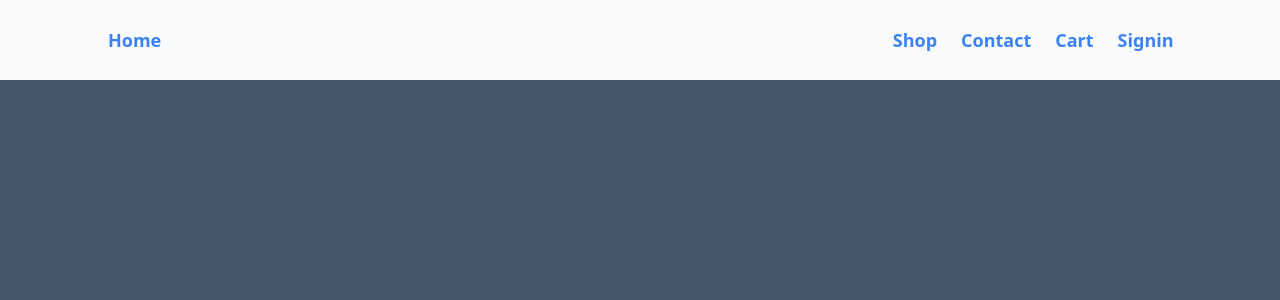
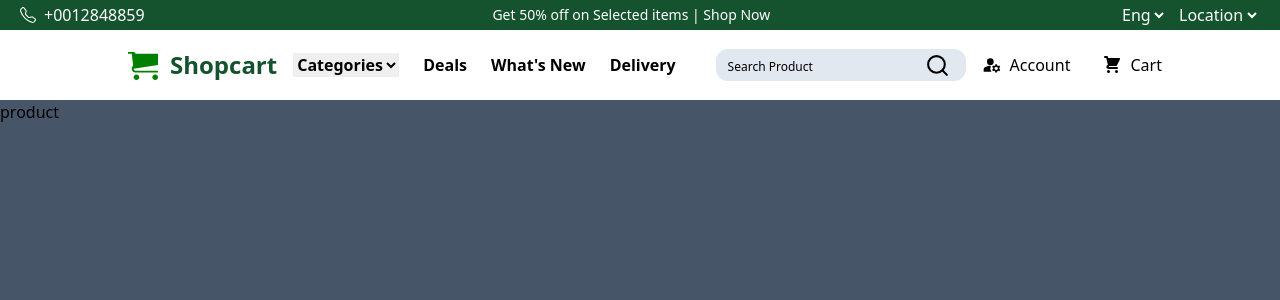
Before and after one commit to merlinop/firebase-store-auth, a Next.js app: page / in a window 1280 px wide. Shown: the top 300 px of the page. Built offline with nearby package versions, Linux system fonts and the light colour scheme.

Commit message:
Redesigned layout

```diff
--- a/app/layout.js
+++ b/app/layout.js
@@ -2,7 +2,7 @@ import './globals.css'
 import { GeneralProvider } from '@/contexts/generalContext'
 
 export const metadata = {
-  title: 'ORDERS',
+  title: 'SHOPCART | HOME',
   description: 'Generated by create next app',
 }
 
--- a/app/page.js
+++ b/app/page.js
@@ -1,5 +1,5 @@
-import MobileNav from '@/components/MobileNav'
 import NavComponent from '@/components/NavComponent'
+import ProductsComponent from '@/components/ProductsComponent'
 import { Inter } from 'next/font/google'
 
 
@@ -8,8 +8,11 @@ const inter = Inter({ subsets: ['latin'] })
 export default function Home() {
   return (
     <div className='w-full min-h-screen flex flex-col bg-slate-600 relative'>
-        <NavComponent />
-        <MobileNav />
+
+         <NavComponent />
+        <section>
+          <ProductsComponent />
+        </section>
     </div>
   )
 }
--- a/components/MobileNav.jsx
+++ /dev/null
@@ -1,31 +0,0 @@
-"use client"
-
-import React from 'react'
-import Link from 'next/link'
-import {FaWindowClose} from "react-icons/fa"
-import { useContext } from 'react'
-import { GeneralContext } from '@/contexts/generalContext'
-
-const MobileNav = () => {
-    const {toggleNav, handleNavToggle} = useContext(GeneralContext)
-
-  return (
-   <>
-         <div className={`w-[50%] sm:hidden fixed  top-0 right-0 min-h-screen bg-white flex flex-col list-none py-[80px] items-center justify-start gap-10  text-2xl text-blue-600  duration-300 ease-in-out ${toggleNav ? "translate-x-0" : "translate-x-full"}`}>
-
-            {/* close button */}
-            <FaWindowClose size={"40"} className='self-end mr-10 cursor-pointer' onClick={handleNavToggle}/>
-
-                {/* Links */}
-            <Link href={"/"} className="w-[100%] mx-auto border px-9 py-2 hover:bg-blue-500 hover:text-white ">Shop</Link>
-            <Link href={"/"} className="w-[100%] mx-auto px-9 border hover:bg-blue-500 hover:text-white  py-2">Contact</Link>
-
-           {/* Buttons */}
-        <div className="w-[100%] mx-auto px-9 border hover:bg-blue-500 hover:text-white  py-2">Checkout</div>
-        <div className=" w-[100%] mx-auto px-9 border hover:bg-blue-500 hover:text-white  py-2">Signin</div>
-    </div>
-   </>
-  )
-}
-
-export default MobileNav
--- a/components/NavComponent.jsx
+++ b/components/NavComponent.jsx
@@ -1,39 +1,14 @@
-"use client"
 import React from 'react'
-import Link from 'next/link'
-import {GiHamburgerMenu} from "react-icons/gi"
-import { useContext } from 'react'
-import { GeneralContext } from '@/contexts/generalContext'
+import BottomLayer from './navlayer/BottomLayer'
+
+import TopLayer from './navlayer/TopLayer'
 
 const NavComponent = () => {
-    const {handleNavToggle} = useContext(GeneralContext)
-
   return (
-    <nav className="w-full h-[80px] p-2 flex items-center bg-slate-50 justify-evenly text-blue-500 font-semibold text-lg">
-        <div className='flex-1'>
-            <Link href={"/"} className="ml-2 md:ml-[100px] hover:opacity-50"> Home </Link>
-        </div>
-
-        <div className='hidden sm:flex gap-6 list-none sm:w-[50%] md:w-[30%]'>
-            <li>
-                <Link href={"/"} className=" hover:border-b-2 border-blue-700">Shop</Link>
-            </li>
-            <li className=''>
-                <Link href={"/"} className="hover:border-b-2 border-blue-700">Contact</Link>
-            </li>
-           {/* Buttons */}
-           <button className="hover:border-b-2 border-blue-700">Cart</button>
-        <button className="hover:border-b-2 border-blue-700 sm:mr-6">Signin</button>
-        </div>
-
-      <div className='sm:hidden mr-2 flex gap-4'>
-      <button className="hover:border-b-2 border-blue-700 font-semibold cursor-pointer">Cart</button>
-      <GiHamburgerMenu color='#425bff' size={"30"} onClick={handleNavToggle}/>
-      </div>
-
-
-
-    </nav>
+    <div className='w-full flex flex-col h-[100px] bg-white'>
+        <TopLayer />
+        <BottomLayer />
+    </div>
   )
 }
 
--- /dev/null
+++ b/components/ProductsComponent.jsx
@@ -0,0 +1,11 @@
+import React from 'react'
+
+const ProductsComponent = () => {
+  return (
+    <div>
+      product
+    </div>
+  )
+}
+
+export default ProductsComponent
--- /dev/null
+++ b/components/navlayer/BottomLayer.jsx
@@ -0,0 +1,64 @@
+import React from 'react'
+import {ImCart} from 'react-icons/im'
+import {FiSearch} from 'react-icons/fi'
+import {MdManageAccounts} from 'react-icons/md'
+import {HiShoppingCart} from 'react-icons/hi'
+
+import Link from 'next/link'
+
+const BottomLayer = () => {
+  return (
+    <section className='hidden md:w-[95%] lg:w-[90%] xl:w-[80%]  mx-auto  h-full sm:flex items-center justify-between gap-4'>
+        <div className='flex items-center gap-3'>
+            <ImCart color='green'  size={30}/>
+            <h1 className='text-green-900 text-2xl font-bold'>Shopcart</h1>
+        </div>
+
+        <div className='flex items-center gap-6 text-black bg-transparent w-full font-semibold '>
+            <select className='cursor-pointer hidden lg:block' >
+                <option value="Headphones">Categories</option>
+                <option value="Shoes">Shoes</option>
+                <option value="Cars">Cars</option>
+                <option value="Laptops">Laptops</option>
+            </select>
+
+            <Link href={"/Deals"}>
+                <p className='hover:border-b-2 hover: border-green-700 hidden lg:block'>Deals</p>
+            </Link>
+
+            <Link href={"/Whatsnew"}>
+              <p className='hover:border-b-2 hover: border-green-700 hidden lg:block whitespace-nowrap'>What&apos;s New</p>
+            </Link>
+
+            <Link href={"/Delivery"}>
+                <p className='hover:border-b-2 hover: border-green-700 hidden lg:block'>Delivery</p>
+            </Link>
+
+            <div className='relative'>
+            <input
+                    type="text"
+                    placeholder='Search Product'
+                    className='bg-slate-200 ml-4 px-3 py-1 text-black placeholder:text-sm sm:placeholder:text-xs placeholder:text-black font-normal rounded-xl w-[250px] relative'
+                    />
+                    <FiSearch  className='absolute top-1 right-4 cursor-pointer' size={25}/>
+            </div>
+        </div>
+
+        <div className='flex gap-2 items-center'>
+            <MdManageAccounts size={20} />
+            <Link href={"/account"}>
+                <p className='hover:border-b-2 hover: border-green-700'>Account</p>
+            </Link>
+        </div>
+
+        <div className='flex gap-2 items-center ml-4'>
+            <HiShoppingCart size={20} />
+            <Link href={"/account"}>
+                <p className='hover:border-b-2 hover: border-green-700'>Cart</p>
+            </Link>
+        </div>
+    </section>
+  )
+}
+
+export default BottomLayer
--- /dev/null
+++ b/components/navlayer/TopLayer.jsx
@@ -0,0 +1,36 @@
+import React from 'react'
+import {BsTelephone} from 'react-icons/bs'
+
+const TopLayer = () => {
+  return (
+    <>
+      <section className='w-full h-[30px] flex items-center justify-center sm:justify-between bg-green-900 px-1 sm:px-5 py-2 gap-2 sm:gap-0'>
+        {/* left text */}
+          <div className='hidden sm:flex gap-2 items-center '>
+              <BsTelephone color='white' />
+              <h1 className='text-white'>+0012848859</h1>
+          </div>
+      {/* middle text */}
+      <div className='whitespace-nowrap tracking-tighter sm:tracking-normal'>
+            <h1 className='text-white text-sm sm:font-light '>Get 50% off on Selected items |  Shop Now</h1>
+      </div>
+      {/* right text */}
+      <div  className='flex gap-2'>
+        <select className='bg-transparent text-white' >
+          <option value="Eng">Eng</option>
+          <option value="FR">FR</option>
+          <option value="IT">IT</option>
+        </select>
+
+        <select className='hidden sm:block bg-transparent text-white'>
+          <option value="Location">Location</option>
+          <option value="USA">USA</option>
+          <option value="ITALY">ITALY</option>
+        </select>
+      </div>
+      </section>
+    </>
+  )
+}
+
+export default TopLayer
```
